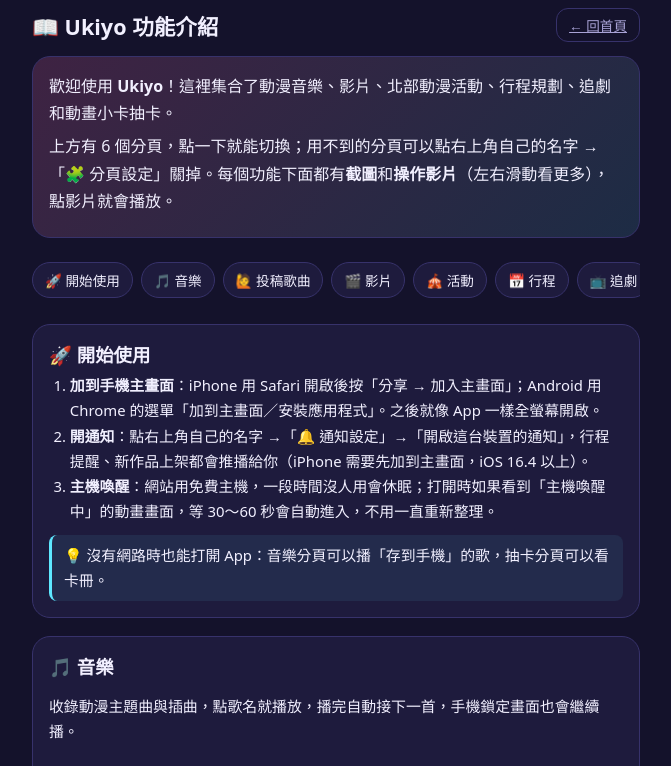
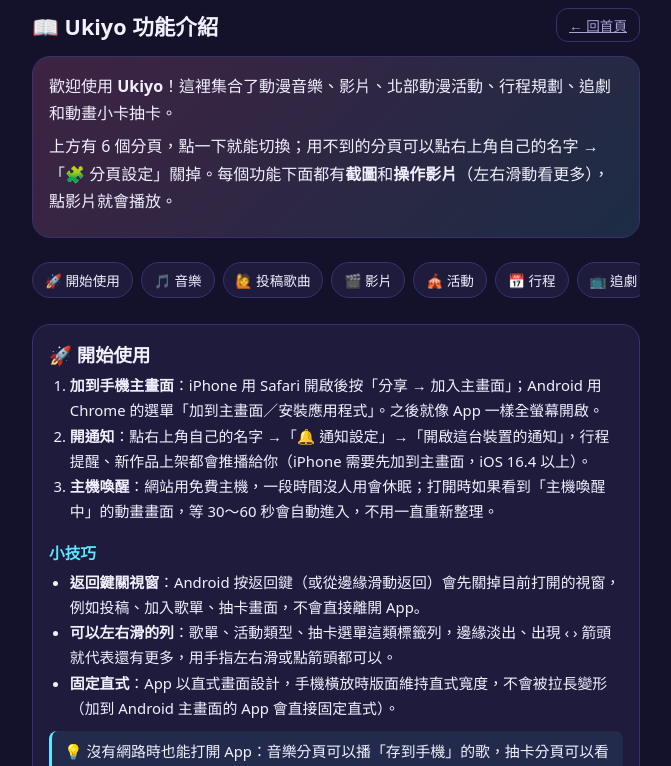
Before and after one commit to dennis665/otaku-daily, a Django app: page /guide/ in a window 1280 px wide. Shown: the top 766 px of the page, without its empty margins (304-975 px from the left). Run offline with Django 5.2, Linux system fonts and the light colour scheme; the visitor is signed in with stand-in values (Sample User, id 1); grey boxes are pictures that could not be loaded.

Commit message:
功能介紹頁更新：小技巧（返回鍵關視窗、可左右滑提示、固定直式）、歌單列說明、帳號選單截圖，截圖全部重拍（GUIDE_VERSION 3）
Co-Authored-By: Claude Opus 5.5 <noreply@anthropic.com>

```diff
--- a/player/views.py
+++ b/player/views.py
@@ -37,7 +37,7 @@ def home(request):
 
 
 # ---------- 📖 功能介紹（第一次使用的人看）：截圖與影片放在不公開的卡面庫 guide/，登入才看得到 ----------
-GUIDE_VERSION = 2   # 介紹頁的截圖或影片重新錄製時加 1，讓手機重新下載
+GUIDE_VERSION = 3   # 介紹頁的截圖或影片重新錄製時加 1，讓手機重新下載
 _GUIDE_FILE = re.compile(r"^[a-z0-9-]+\.(webp|mp4)$")
 _guide_cache = {}
 
--- a/templates/player/guide.html
+++ b/templates/player/guide.html
@@ -50,6 +50,12 @@
       <li><b>開通知</b>：點右上角自己的名字 →「🔔 通知設定」→「開啟這台裝置的通知」，行程提醒、新作品上架都會推播給你（iPhone 需要先加到主畫面，iOS 16.4 以上）。</li>
       <li><b>主機喚醒</b>：網站用免費主機，一段時間沒人用會休眠；打開時如果看到「主機喚醒中」的動畫畫面，等 30～60 秒會自動進入，不用一直重新整理。</li>
     </ol>
+    <h3>小技巧</h3>
+    <ul>
+      <li><b>返回鍵關視窗</b>：Android 按返回鍵（或從邊緣滑動返回）會先關掉目前打開的視窗，例如投稿、加入歌單、抽卡畫面，不會直接離開 App。</li>
+      <li><b>可以左右滑的列</b>：歌單、活動類型、抽卡選單這類標籤列，邊緣淡出、出現 ‹ › 箭頭就代表還有更多，用手指左右滑或點箭頭都可以。</li>
+      <li><b>固定直式</b>：App 以直式畫面設計，手機橫放時版面維持直式寬度，不會被拉長變形（加到 Android 主畫面的 App 會直接固定直式）。</li>
+    </ul>
     <p class="gd-tip">💡 沒有網路時也能打開 App：音樂分頁可以播「存到手機」的歌，抽卡分頁可以看卡冊。</p>
   </section>
 
@@ -59,7 +65,7 @@
     <div class="gd-media">
       <figure class="vid"><video src="{{ m }}v-music.mp4?v={{ v }}" poster="{{ m }}p-music.webp?v={{ v }}" controls muted playsinline preload="none"></video><figcaption>點歌播放</figcaption></figure>
       <figure><img src="{{ m }}s-music.webp?v={{ v }}" alt="音樂播放器" loading="lazy"><figcaption>播放器</figcaption></figure>
-      <figure><img src="{{ m }}s-music-lists.webp?v={{ v }}" alt="歌曲清單" loading="lazy"><figcaption>類別標籤與播放中</figcaption></figure>
+      <figure><img src="{{ m }}s-music-lists.webp?v={{ v }}" alt="歌曲清單" loading="lazy"><figcaption>歌單列與播放中</figcaption></figure>
       <figure><img src="{{ m }}s-music-search.webp?v={{ v }}" alt="搜尋" loading="lazy"><figcaption>用季度、類別搜尋</figcaption></figure>
     </div>
     <h3>怎麼用</h3>
@@ -67,7 +73,7 @@
       <li><b>清單</b>：每首歌前面的小標籤是類別（TV片頭曲、完整片頭曲、TV片尾曲、完整ED、劇中歌、J-POP），下面一行小字是動畫系列和播出季度；正在播的那首左邊會出現芙莉蓮小動畫。名稱太長時會左右滑動顯示全名（其他列用手指按住也會滑）。</li>
       <li><b>搜尋</b>：最上面的搜尋框可以打歌名、作品名（中文、日文、別名）、播出季度（例：2025年7月）或類別（例：完整片頭曲），多個關鍵字用空白分開。</li>
       <li><b>播放控制</b>：▶ 播放／暫停、⏮ ⏭ 上下一首、🔁 切換循環方式（全部循環、單曲循環、隨機播放）、⬇ 下載這首歌。</li>
-      <li><b>自訂歌單</b>：按「＋ 新歌單」建立，歌曲右邊的 ＋ 可以加進歌單（在歌單裡也能按 ＋ 加到其他歌單、按 ✕ 移出）；選了歌單後，上一首／下一首就只在這個歌單裡播。選好歌單按「🎬 複製成影片歌單」，有影片的歌會一鍵變成同名的影片歌單（沒有影片的略過，再按一次會更新）。</li>
+      <li><b>自訂歌單</b>：播放鍵下方是歌單列（全部歌曲和自己的歌單，歌單多時可以左右滑），下一行是「＋ 新歌單」和「🙋 投稿歌曲」。按「＋ 新歌單」建立，歌曲右邊的 ＋ 可以加進歌單（在歌單裡也能按 ＋ 加到其他歌單、按 ✕ 移出）；選了歌單後，上一首／下一首就只在這個歌單裡播。選好歌單按「🎬 複製成影片歌單」，有影片的歌會一鍵變成同名的影片歌單（沒有影片的略過，再按一次會更新）。</li>
       <li><b>存到手機（離線聽）</b>：選好歌單按「📥 存到手機」，之後沒網路也能聽，而且不耗流量；建議連 Wi-Fi 再存。</li>
     </ul>
   </section>
@@ -94,7 +100,7 @@
     <h2>🎬 影片</h2>
     <p>動漫 MV 與片段，用法和音樂一樣：搜尋（可以打作品、季度、類別）、點選播放、上一部／下一部、循環播放；清單一樣有類別標籤與系列・季度。影片也有自己的歌單：按「＋ 新影片歌單」建立、影片右邊的 ＋ 加入，或從音樂分頁的歌單一鍵複製過來。</p>
     <div class="gd-media">
-      <figure><img src="{{ m }}s-video.webp?v={{ v }}" alt="影片" loading="lazy"><figcaption>影片清單</figcaption></figure>
+      <figure><img src="{{ m }}s-video.webp?v={{ v }}" alt="影片" loading="lazy"><figcaption>影片清單與影片歌單</figcaption></figure>
     </div>
   </section>
 
@@ -215,6 +221,7 @@
     <h2>👤 設定與通知</h2>
     <p>點右上角自己的名字會打開帳號選單，裡面有個人設定、傳檔案、分頁設定、通知設定、功能介紹和登出。</p>
     <div class="gd-media">
+      <figure><img src="{{ m }}s-usermenu.webp?v={{ v }}" alt="帳號選單" loading="lazy"><figcaption>帳號選單</figcaption></figure>
       <figure><img src="{{ m }}s-settings.webp?v={{ v }}" alt="分頁設定" loading="lazy"><figcaption>🧩 分頁設定</figcaption></figure>
       <figure><img src="{{ m }}s-notify.webp?v={{ v }}" alt="通知設定" loading="lazy"><figcaption>🔔 通知設定</figcaption></figure>
     </div>
```
